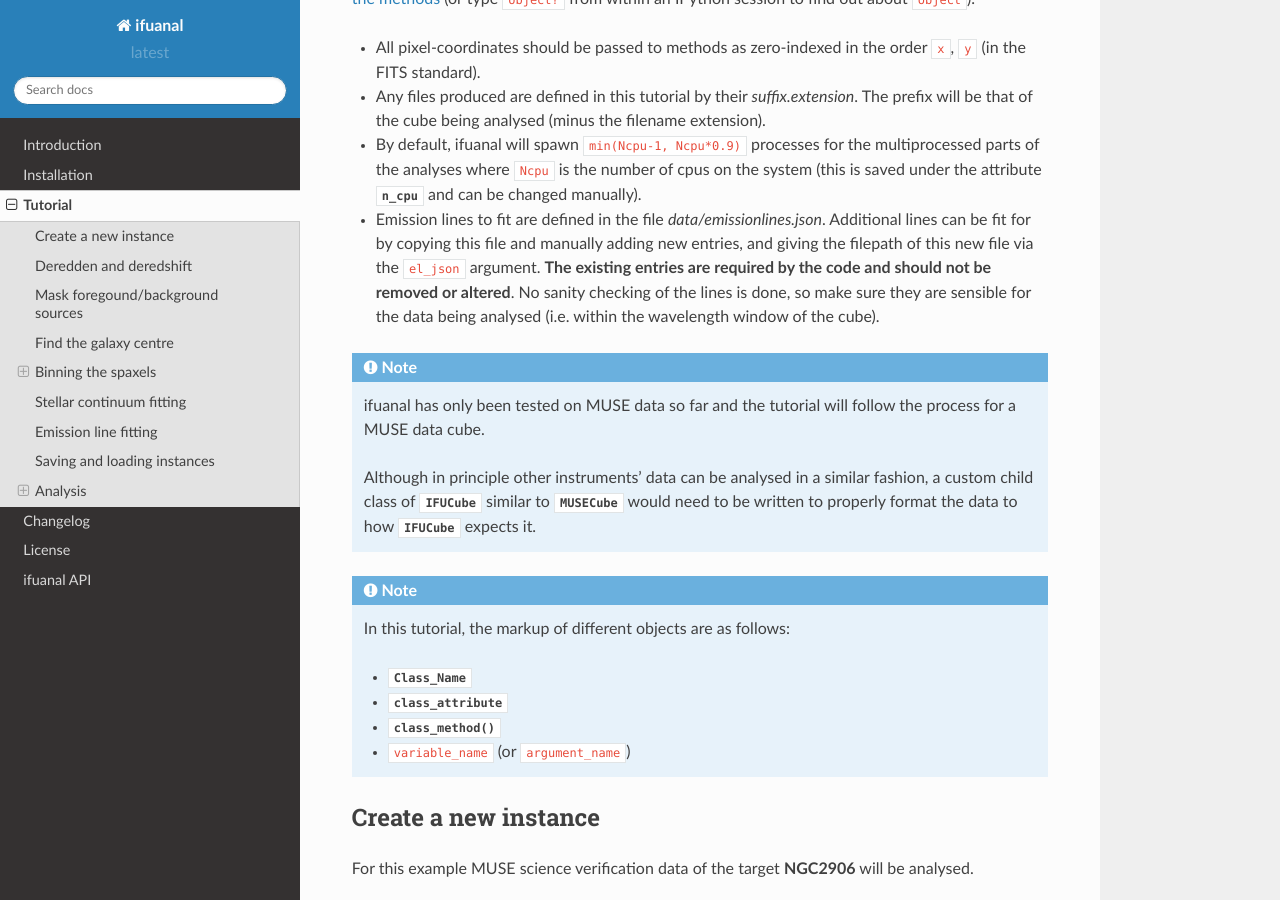
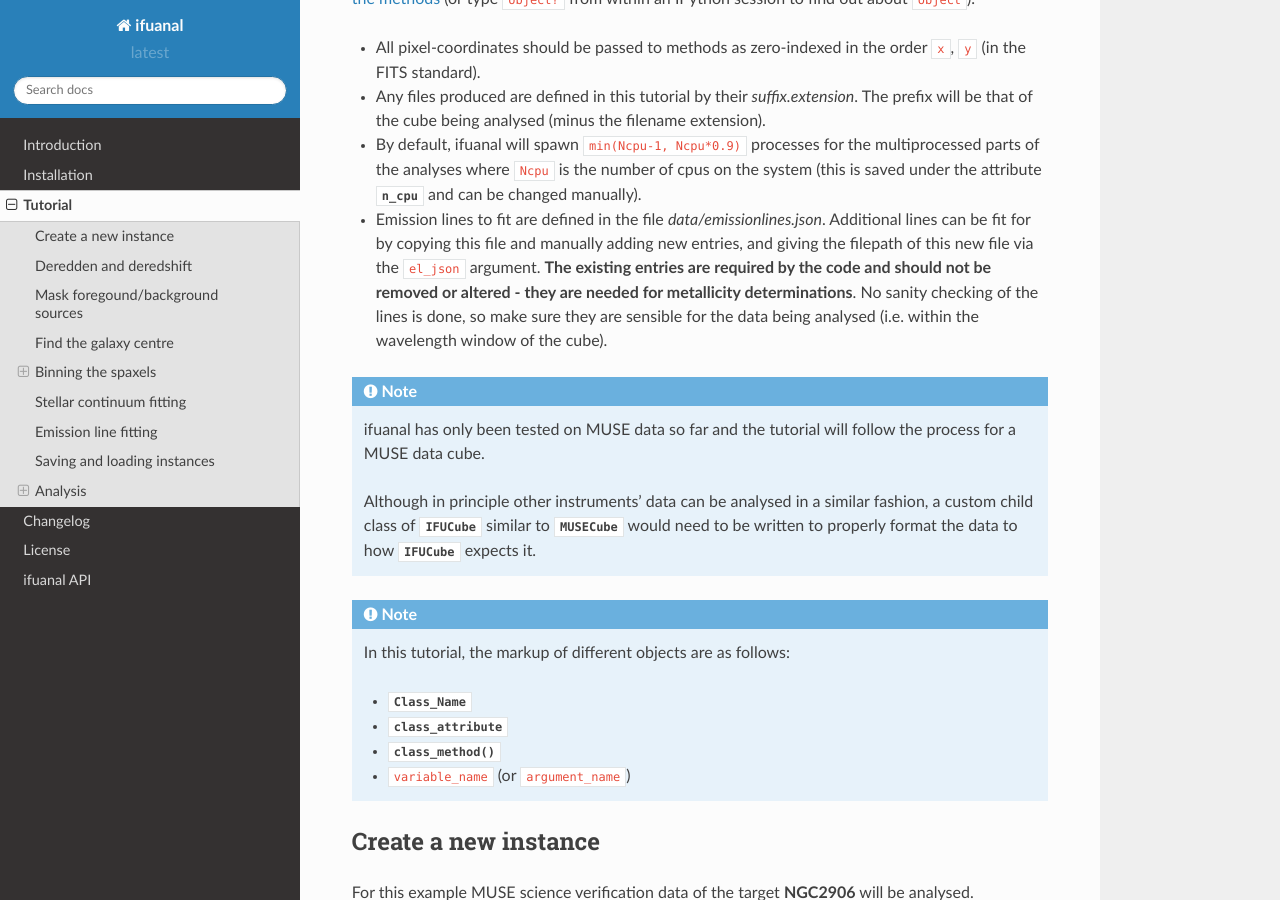
Before and after one commit to Lyalpha/ifuanal, a Sphinx documentation site: the page built from docs/tutorial.rst, in a window 1280 px wide and 900 px high, scrolled down 365 px. Built offline with Sphinx 7.4.7 and the Read the Docs theme 2.0.0, drawn with Linux system fonts in a browser that asks for light colours; some of the changed text lies outside the part shown.

Commit message:
Update docs

```diff
--- a/docs/tutorial.rst
+++ b/docs/tutorial.rst
@@ -27,9 +27,9 @@ type ``object?`` from within an IPython session to find out about
   Additional lines can be fit for by copying this file and manually adding new
   entries, and giving the filepath of this new file via the ``el_json``
   argument. **The existing entries are required by the code and should not be
-  removed or altered**. No sanity checking of the lines is done, so make sure
-  they are sensible for the data being analysed (i.e. within the wavelength
-  window of the cube).
+  removed or altered - they are needed for metallicity determinations**. No
+  sanity checking of the lines is done, so make sure they are sensible for the
+  data being analysed (i.e. within the wavelength window of the cube).
 
 .. NOTE::
 
```
Also changed, not shown: other parts of docs/tutorial.rst (+6 -0 lines).
